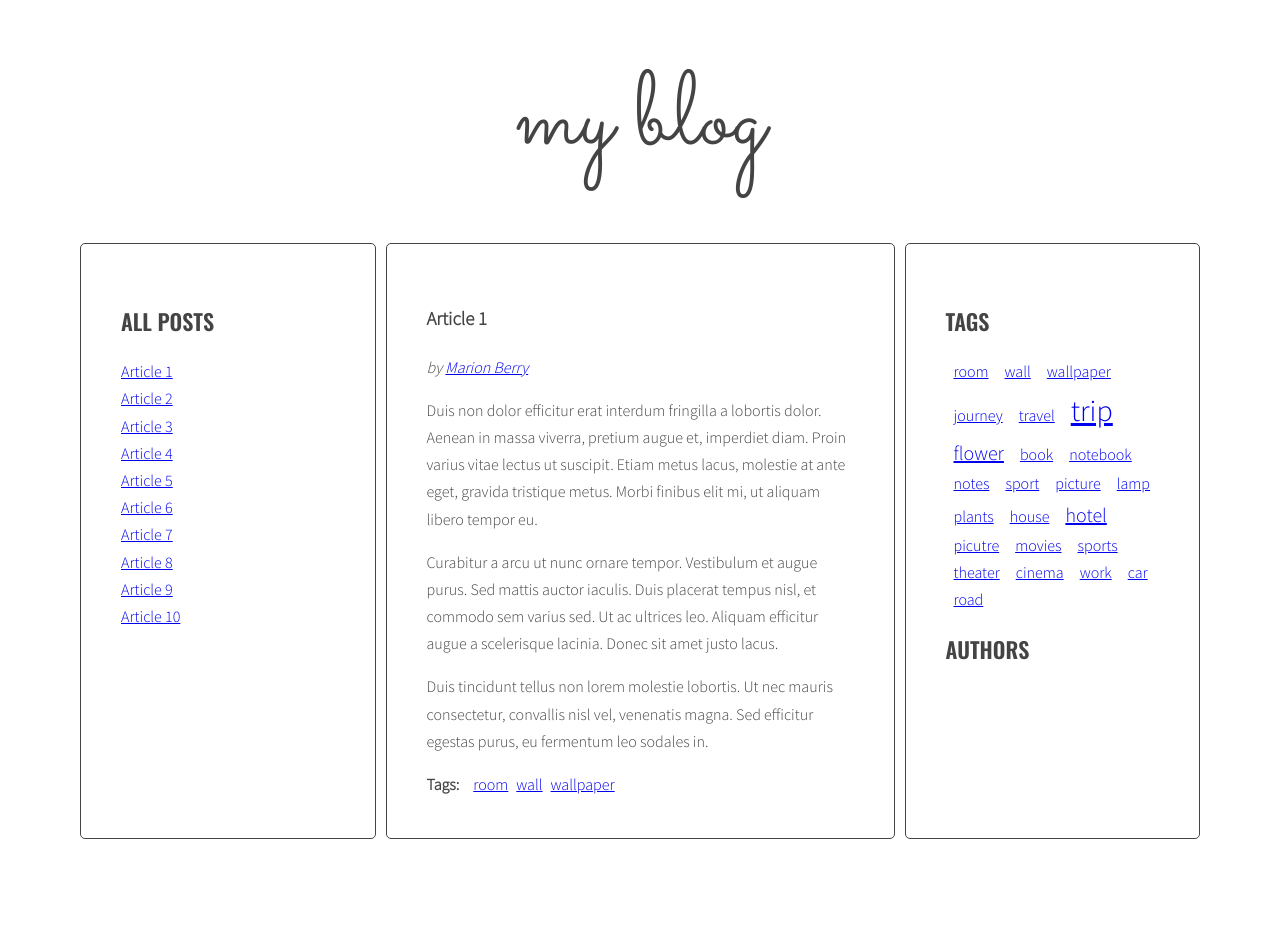
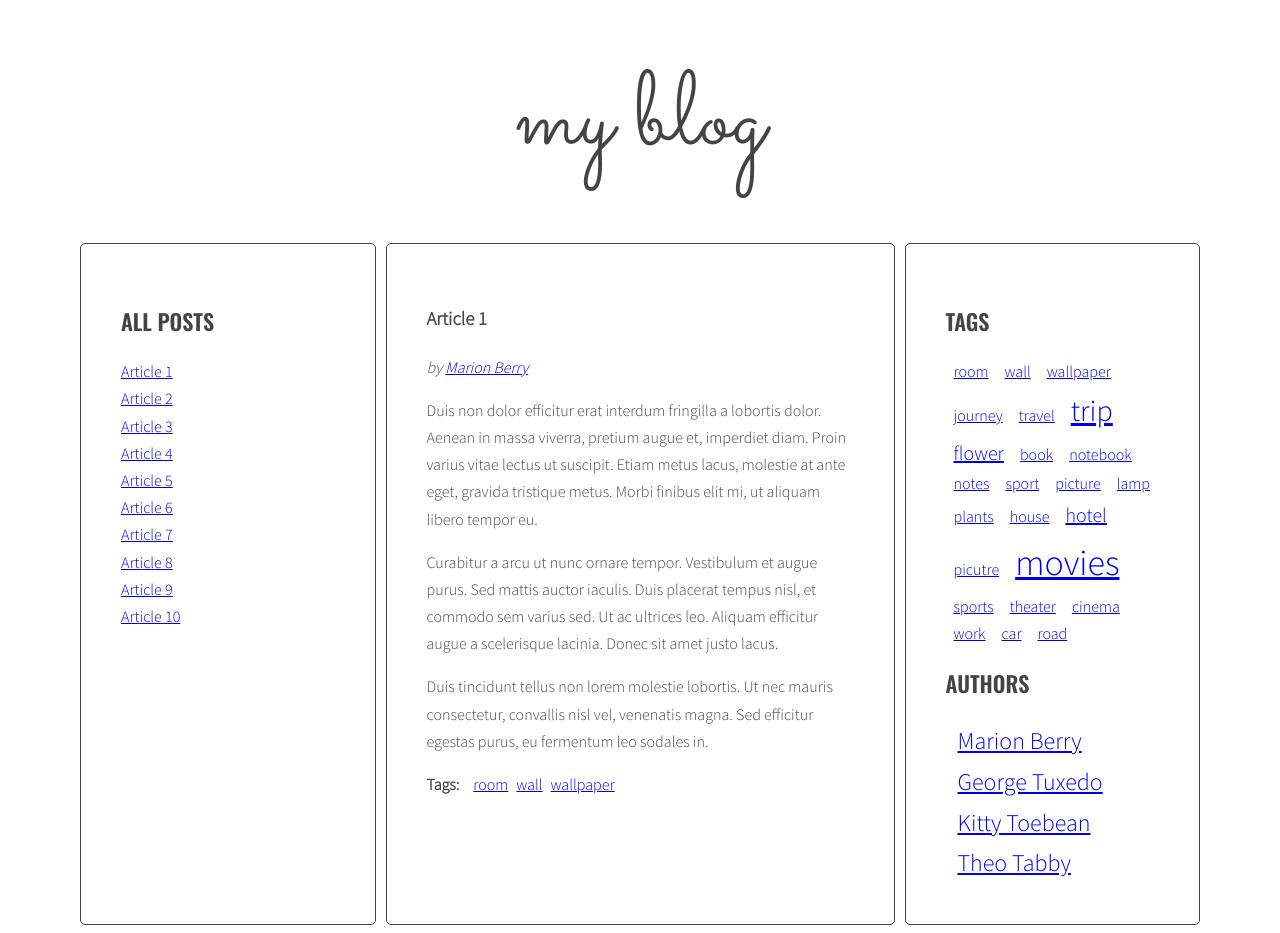
Before and after one commit to magdalena-sojka/Blog, a website: page index.html in a window 1280 px wide. Before the commit the page ends 847 px from the top, so only its background shows below. Drawn offline with nearby package versions, Linux system fonts and the light colour scheme.

Commit message:
Finish cloud of tags and cloud od authors

```diff
--- a/js/script.js
+++ b/js/script.js
@@ -4,8 +4,6 @@
 function titleClickHandler(event) {
   event.preventDefault();
   const clickedElement = this;
-  console.log('Link was clicked!');
-  console.log(event);
   /* [DONE] remove class 'active' from all article links  */
   const activeLinks = document.querySelectorAll('.titles a.active');
   for (let activeLink of activeLinks) {
@@ -20,10 +18,8 @@ function titleClickHandler(event) {
   }
   /* [DONE] get 'href' attribute from the clicked link */
   const articleSelector = clickedElement.getAttribute('href');
-  console.log(articleSelector);
   /* [DONE] find the correct article using the selector (value of 'href' attribute) */
   const targetArticle = document.querySelector(articleSelector);
-  console.log(targetArticle);
   /* [DONE] add class 'active' to the correct article */
   targetArticle.classList.add('active');
 }
@@ -37,7 +33,8 @@ const optArticleSelector = '.post',
   optCloudClassCount = '5',
   optCloudClassPrefix = 'tag-size-',
   optArticleAuthorSelector = '.post-author',
-  optAuthorsListSelector = '.list.authors';
+  optAuthorsListSelector = '.list.authors',
+  optAuthorCloudClassPrefix = 'author-size-';
 
 
 function generateTitleLinks(customSelector = '') {
@@ -46,8 +43,6 @@ function generateTitleLinks(customSelector = '') {
   titleList.innerHTML = '';
   /* [DONE] find all the articles and save them to variable: articles */
   const articles = document.querySelectorAll(optArticleSelector + customSelector);
-  console.log(articles);
-  console.log(customSelector);
   let html = '';
   for (let article of articles) {
     /* [DONE] get the article id */
@@ -56,13 +51,11 @@ function generateTitleLinks(customSelector = '') {
     const articleTitle = article.querySelector(optTitleSelector).innerHTML;
     /* [DONE] create HTML of the link */
     const linkHTML = '<li><a href="#' + articleId + '"><span>' + articleTitle + '</span></a></li>';
-    console.log(linkHTML);
     /* [DONE] insert link into titleList */
     html = html + linkHTML;
   }
   titleList.innerHTML = html;
   const links = document.querySelectorAll('.titles a');
-  console.log(links);
   for (let link of links) {
     link.addEventListener('click', titleClickHandler);
   }
@@ -73,7 +66,6 @@ generateTitleLinks();
 function calculateTagsParams(tags) {
   const params = { max: 0, min: 999999 };
   for (let tag in tags) {
-    console.log(tag + ' is used ' + tags[tag] + ' times');
     if (tags[tag] > params.max) {
       params.max = tags[tag];
     }
@@ -98,26 +90,20 @@ function generateTags() {
   let allTags = {};
   /* [DONE] find all articles */
   const articles = document.querySelectorAll(optArticleSelector);
-  console.log(articles);
   /* [DONE] START LOOP: for every article: */
   for (let article of articles) {
     /* [DONE] find tags wrapper */
     const tagsWrapper = article.querySelector(optArticleTagsSelector);
-    console.log(tagsWrapper);
     /* [DONE] make html variable with empty string */
     let html = '';
     /* [DONE] get tags from data-tags attribute */
     const articleTags = article.getAttribute('data-tags');
-    console.log(articleTags);
     /* [DONE] split tags into array */
     const articleTagsArray = articleTags.split(' ');
-    console.log(articleTagsArray);
     /* [DONE] START LOOP: for each tag */
     for (let tag of articleTagsArray) {
-      console.log(tag);
       /* [DONE] generate HTML of the link */
       const tagsLinkHTML = '<li><a href="#tag-' + tag + '">' + tag + '</a></li>';
-      console.log(tagsLinkHTML);
       /* [DONE] add generated code to html variable */
       html = html + tagsLinkHTML;
       /* [DONE] check if this link is NOT already in allTags */
@@ -137,7 +123,6 @@ function generateTags() {
   const tagList = document.querySelector(optTagsListSelector);
   /* [DONE] create variable for all links HTML code */
   const tagsParams = calculateTagsParams(allTags);
-  console.log('tagsParams:', tagsParams);
   let allTagsHTML = '';
   /* [DONE] START LOOP: for each tag in allTags: */
   for (let tag in allTags) {
@@ -158,7 +143,6 @@ function tagClickHandler(event) {
   event.preventDefault();
   /* [DONE] make new constant named "clickedElement" and give it the value of "this" */
   const clickedElement = this;
-  console.log(clickedElement);
   /* [DONE] make a new constant "href" and read the attribute "href" of the clicked element */
   const href = clickedElement.getAttribute('href');
   /* [DONE] make a new constant "tag" and extract tag from the "href" constant */
@@ -175,7 +159,6 @@ function tagClickHandler(event) {
   const tagLinks = document.querySelectorAll('a[href="' + href + '"]');
   /* [DONE] START LOOP: for each found tag link */
   for (let tagLink of tagLinks) {
-    console.log(tagLink);
     /* [DONE] add class active */
     tagLink.classList.add('active');
     /* [DONE] END LOOP: for each found tag link */
@@ -187,7 +170,6 @@ function tagClickHandler(event) {
 function addClickListenersToTags() {
   /* [DONE] find all links to tags */
   const allLinksToTags = document.querySelectorAll('a[href^="#tag-"]');
-  console.log(allLinksToTags);
   /* [DONE] START LOOP: for each link */
   for (let link of allLinksToTags) {
     /* [DONE] add tagClickHandler as event listener for that link */
@@ -201,15 +183,11 @@ addClickListenersToTags();
 
 function calculateAuthorsParams(authors) {
   const params = { max: 0, min: 999999 };
-  for (let author in authors) {
-    console.log(author + ' is used ' + authors[author] + ' times');
-    if (authors[author] > params.max) {
-      params.max = authors[author];
-    }
-    if (authors[author] < params.min) {
-      params.min = authors[author];
-    }
+  for (let articleAuthor in authors) {
+    params.max = Math.max(authors[articleAuthor], params.max);
+    params.min = Math.min(authors[articleAuthor], params.min);
   }
+
   return params;
 }
 
@@ -220,16 +198,15 @@ function calculateAuthorClass(count, params) {
   const percentage = normalizedCount / normalizedMax;
   const classNumber = Math.floor(percentage * (optCloudClassCount - 1) + 1);
 
-  return optCloudClassPrefix + classNumber;
+  return optAuthorCloudClassPrefix + classNumber;
 }
 
 
 function generateAuthors() {
-  /* [NEW] create a new variable allAuthors with an empty object */
+  /* [DONE] create a new variable allAuthors with an empty object */
   let allAuthors = {};
   /* [DONE] find all articles */
   const articles = document.querySelectorAll(optArticleSelector);
-  console.log(articles);
   /* [DONE] START LOOP: for every article: */
   for (let article of articles) {
     /* [DONE] find authors wrapper */
@@ -238,36 +215,32 @@ function generateAuthors() {
     let html = '';
     /* [DONE] get authors from authors attribute */
     const articleAuthor = article.getAttribute('data-author');
-    console.log(articleAuthor);
     /* [DONE] generate HTML of the link */
     const authorLinkHtml = '<p class="post-author">by <a href="#author-' + articleAuthor + '">' + articleAuthor + '</a></p>';
-    console.log(authorLinkHtml);
     /* [DONE] add generated code to html variable */
     html = html + authorLinkHtml;
-    /* [NEW] add generated code to allAuthors object */
+    /* [DONE] add generated code to allAuthors object */
     if (!allAuthors.hasOwnProperty(articleAuthor)) {
-    /* [DONE] add generated code to allTags object */
+      /* [DONE] add generated code to allAuthors object */
       allAuthors[articleAuthor] = 1;
     } else {
       allAuthors[articleAuthor]++;
     }
-    /* [DONE] END LOOP: for each tag */
     /* [DONE] insert HTML of all the links into the authors wrapper */
     authorWrapper.innerHTML = html;
-    /* [NEW] find list of authors in right column */
+    /* [DONE] find list of authors in right column */
     const authorsList = document.querySelector(optAuthorsListSelector);
-    /* [NEW] create variable for all links HTML code */
+    /* [DONE] create variable for all links HTML code */
     const authorsParams = calculateAuthorsParams(allAuthors);
-    console.log('authorsParams:', authorsParams);
     let allAuthorsHTML = '';
-    /* [NEW] START LOOP: for each authors in allAuthors: */
+    /* [DONE] START LOOP: for each authors in allAuthors: */
     for (let author in allAuthors) {
-    /* [NEW] generate code of a link and add it to allAuthorsHTML */
-      const link = '<a class="author-size-' + calculateAuthorClass() + '" href="#author-' + author + '">' + author + '</a>';
+      /* [DONE] generate code of a link and add it to allAuthorsHTML */
+      const link = '<a class="' + calculateAuthorClass(allAuthors[articleAuthor], authorsParams) + '" href="#author-' + author + '">' + author + '</a>';
       allAuthorsHTML += link;
     }
-    /* [NEW] END LOOP: for each author in allAuthors: */
-    /* [NEW] add html from allTAuthors to authorsList */
+    /* [DONE] END LOOP: for each author in allAuthors: */
+    /* [DONE] add html from allTAuthors to authorsList */
     authorsList.innerHTML = allAuthorsHTML;
   }
 }
@@ -280,7 +253,6 @@ function authorClickHandler(event) {
   event.preventDefault();
   /* [DONE] make new constant named "clickedElement" and give it the value of "this" */
   const clickedElement = this;
-  console.log(clickedElement);
   /* [DONE] make a new constant "href" and read the attribute "href" of the clicked element */
   const href = clickedElement.getAttribute('href');
   /* [DONE] make a new constant "author" and extract author from the "href" constant */
@@ -309,7 +281,6 @@ function authorClickHandler(event) {
 function addClickListenersToAuthors() {
   /* [DONE] find all links to authors */
   const allLinksToAuthors = document.querySelectorAll('a[href^="#author-"]');
-  console.log(allLinksToAuthors);
   /* [DONE] START LOOP: for each link */
   for (let link of allLinksToAuthors) {
     /* [DONE] add authorClickHandler as event listener for that link */
--- a/sass/style.scss
+++ b/sass/style.scss
@@ -147,22 +147,26 @@ body {
   font-size: 30px;
 }
 
+.tag-size-5 {
+  font-size: 36px;
+}
+
 
 /* cloud of authors */
 
-.tags li {
-  display: inline-block;
-  margin: 0 8px;
+.authors a {
+  display: block;
+  margin: 0 12px;
 }
 
-.tag-size-1 {
-  font-size: 16px;
+.author-size-1 {
+  font-size: 18px;
 }
 
-.tag-size-2 {
+.author-size-2 {
   font-size: 20px;
 }
 
-.tag-size-3 {
-  font-size: 26px;
+.author-size-3 {
+  font-size: 24px;
 }
```
Also changed, not shown: css/style.css, 1 other file.
